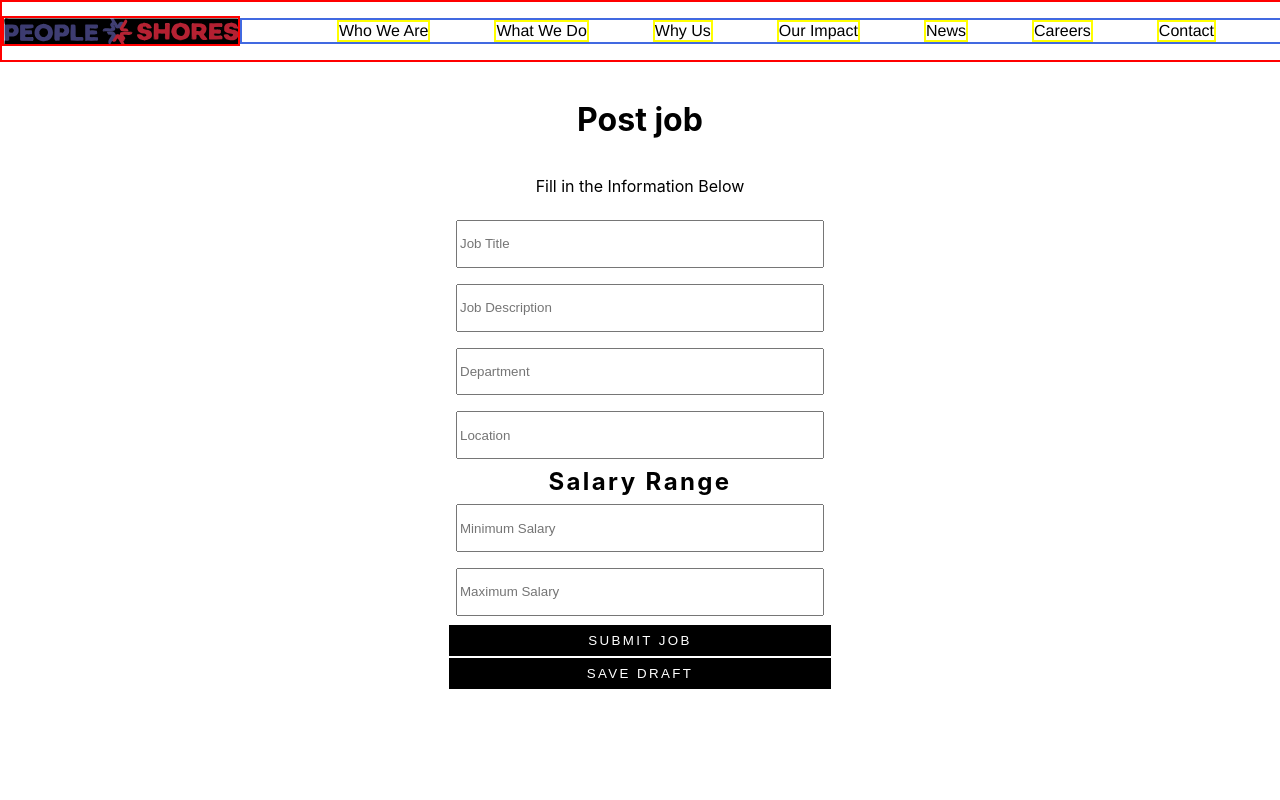
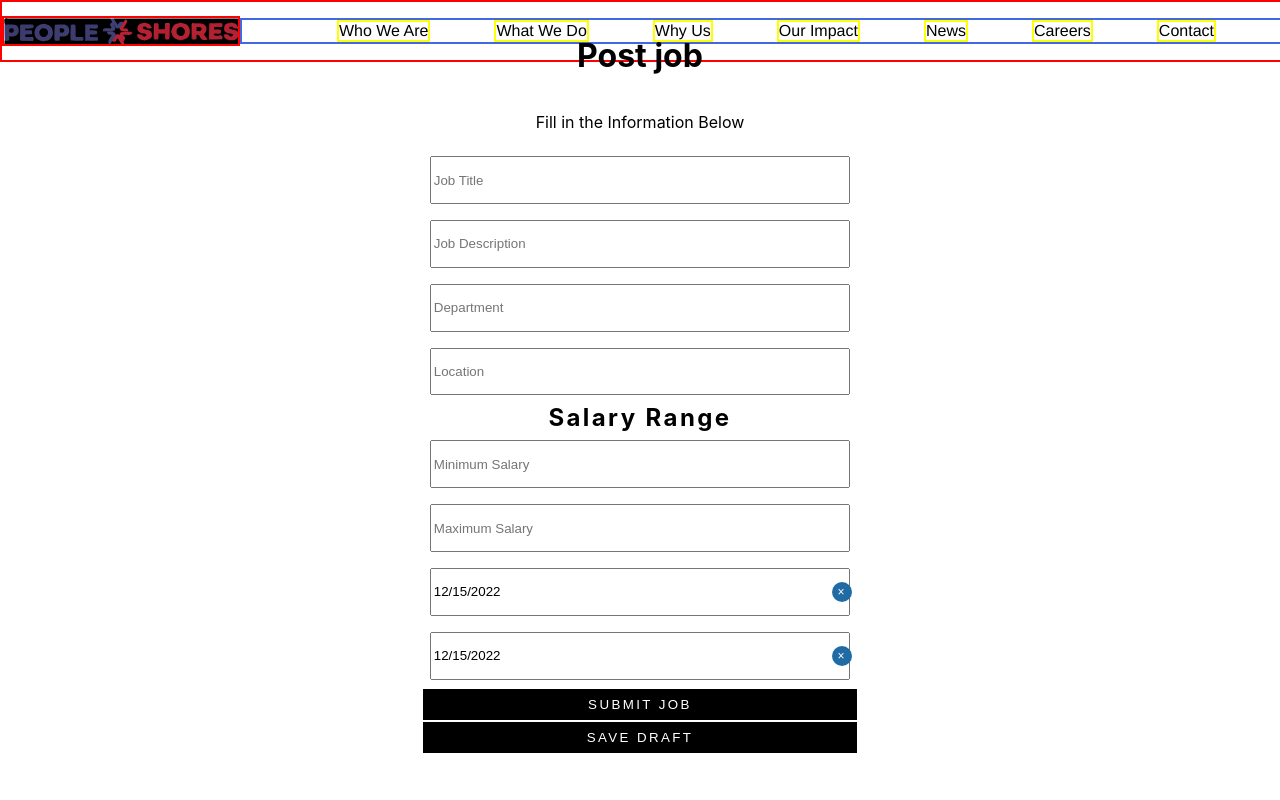
Before and after one commit to jsnmui/careerportal, a React (Create React App) app in the folder Frontend/: page / in a window 1280 px wide. Shown: the top 800 px of the page. Built offline with nearby package versions, Linux system fonts and the light colour scheme.

Commit message:
addition of more code into jobPost.js and jobPost.css

```diff
--- a/Frontend/package.json
+++ b/Frontend/package.json
@@ -8,6 +8,7 @@
     "@testing-library/user-event": "^13.5.0",
     "axios": "^1.2.1",
     "react": "^18.2.0",
+    "react-datepicker": "^4.8.0",
     "react-dom": "^18.2.0",
     "react-icons": "^4.7.1",
     "react-scripts": "^5.0.1",
--- a/Frontend/src/Components/JobPost.js
+++ b/Frontend/src/Components/JobPost.js
@@ -2,6 +2,8 @@
 import axios from "axios";
 import { useState } from "react";
 import '../Styles/JobPost.css'
+import DatePicker from "react-datepicker"
+import "react-datepicker/dist/react-datepicker.css";
 
 
 function JobPost() {
@@ -42,6 +44,10 @@
       alert("Post creation failed");
     }
   }
+
+  const [startDate, setStartDate] = useState(new Date());
+  const [endDate, setEndDate] = useState(new Date());
+
   return (
     <div className="job-container">
       <form className="job-form" onSubmit={handleSubmit}>
@@ -84,10 +90,7 @@
           onChange={(event) => {
             setLocationId(event.target.value);
           }}
-
           />
-
-
 
         <h2 className="salary"> Salary range </h2>
 
@@ -109,6 +112,24 @@
           }}
         />
 
+        <DatePicker
+        className="datePicker"
+        selected={startDate}
+        name="startDate"
+        onChange={date => setStartDate(date)}
+        isClearable
+        placeholderText="Start date"
+        />
+
+        <DatePicker
+        className="datePicker"
+        selected={endDate}
+        name="endDate"
+        onChange={(date) => setEndDate(date)}
+        isClearable
+        placeholderText="End date"
+        />
+
         <button type="submit">Submit Job</button>
         <button type="submit">Save draft</button>
 
--- a/Frontend/src/Styles/JobPost.css
+++ b/Frontend/src/Styles/JobPost.css
@@ -1,3 +1,4 @@
+
   .job-container
   {
     /* height: 8em;
@@ -6,7 +7,6 @@
      height: 78vh;
      justify-content: center;
      align-items: center;
-
   }
 
   .job-form
@@ -25,12 +25,12 @@
   }
 
   input {
-
       padding-top: 0.9rem;
       padding-bottom: 0.9rem;
       padding-right: 0.9rem;
       margin: 0.5rem;
   }
+
 
   button
   {
@@ -59,3 +59,7 @@
   .salary{
     text-transform: capitalize;
 }
+
+.datePicker{
+  width: 30em;
+}
```
Also changed, not shown: 1 other file (tests, documents, lock files or other folders).
